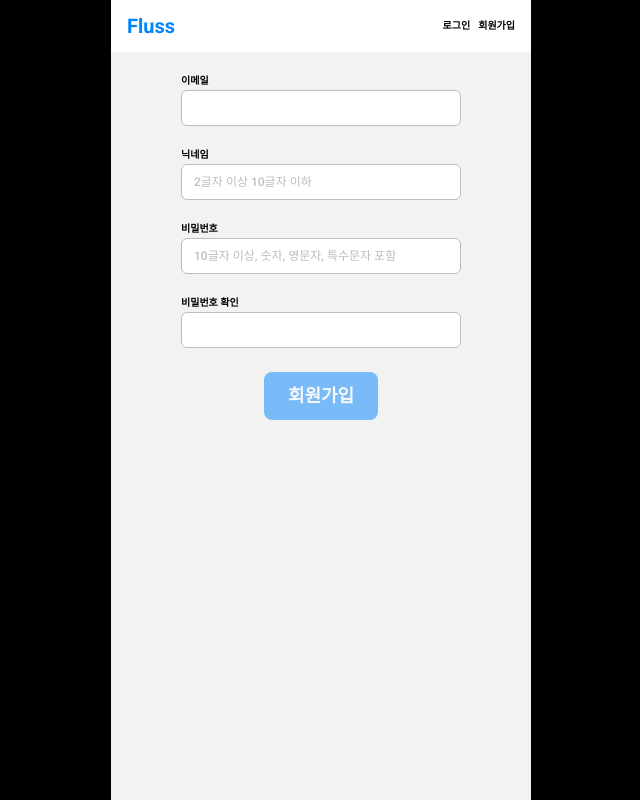
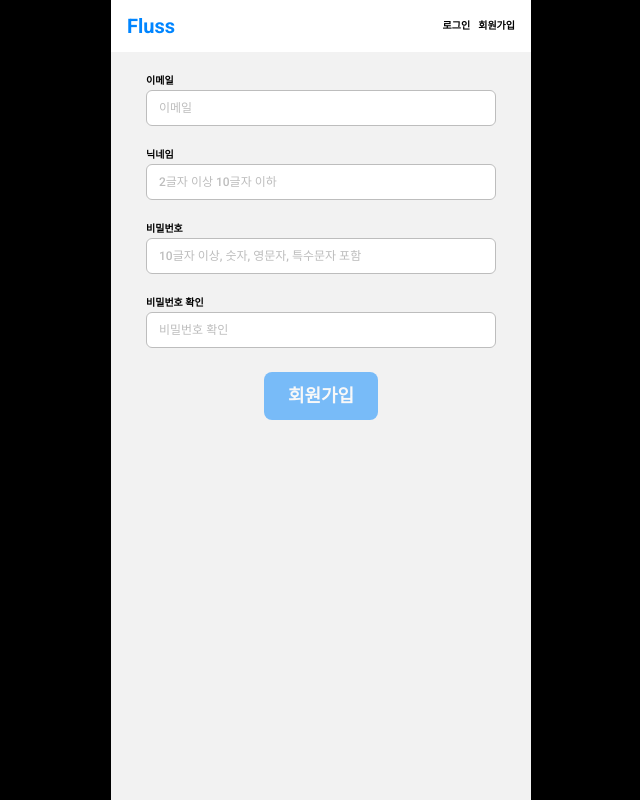
Before and after one commit to hautest/sns-frontend, a React (Create React App) app: page /sign-up in a window 1280 px wide. Shown: the whole page, without its empty margins (319-959 px from the left). Built offline with nearby package versions, Linux system fonts and the light colour scheme; no server answers.

Commit message:
refactor: layout

```diff
--- a/src/components/GlobalLayout/Header.js
+++ b/src/components/GlobalLayout/Header.js
@@ -22,6 +22,7 @@ const StyledHeader = styled.header`
   background-color: ${({ theme }) => theme.colors.white};
   display: flex;
   justify-content: space-between;
+  margin-bottom: 24px;
   align-items: center;
   padding: ${({ theme }) => theme.spacing.md};
 `;
--- a/src/components/GlobalLayout/index.js
+++ b/src/components/GlobalLayout/index.js
@@ -14,11 +14,10 @@ const StyledGlobalLayout = styled.div`
   margin: 0 auto;
   min-width: 375px;
   max-width: 420px;
-  height: 100vh;
+  min-height: 100vh;
   background-color: ${({ theme }) => theme.colors.gray6};
 `;
 
 const Main = styled.div`
   width: 420px;
-  padding: 24px 35px;
 `;
--- a/src/components/Input/index.js
+++ b/src/components/Input/index.js
@@ -5,7 +5,7 @@ export const Input = styled.input`
   ${({ theme: { colors } }) => css`
     border: 1px solid ${colors.gray4};
     background: ${colors.white};
-    width: 100%;
+    flex: 1;
     ::placeholder {
       color: ${colors.gray4};
     }
--- a/src/components/LabelAndInput.js
+++ b/src/components/LabelAndInput.js
@@ -18,7 +18,7 @@ export function LabelAndInput({
         {label}
       </Typography>
       <Input
-        placeholder={placeholder}
+        placeholder={placeholder || label}
         id={id}
         onChange={onChange}
         value={value}
--- a/src/components/Modal/index.js
+++ b/src/components/Modal/index.js
@@ -22,10 +22,11 @@ const StyledModal = styled.div`
   justify-content: center;
   align-items: center;
   background-color: rgba(0, 0, 0, 0.5);
-  position: absolute;
+  position: fixed;
   top: 0;
   left: 0;
   right: 0;
   bottom: 0;
   z-index: 1;
+  height: 100%;
 `;
```
